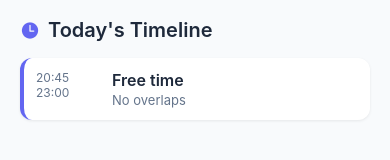
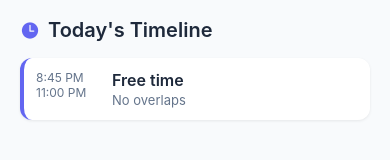
Before and after one commit to ahirsch17/SamePath, a React Native app in the folder samepath-app/: screen /SamePath in a window 390 px wide. Shown: the part 216-376 px from the top of the page. Built offline with nearby package versions, Linux system fonts and the light colour scheme.

Commit message:
Fix overlap calculation to check each friend interval; format times as 12-hour AM/PM

```diff
--- a/samepath-app/screens/SamePathScreen.tsx
+++ b/samepath-app/screens/SamePathScreen.tsx
@@ -55,6 +55,14 @@ export default function SamePathScreen() {
   }, []);
 
   const isFocused = useIsFocused();
+
+  const formatTime12Hour = (minutes: number) => {
+    const hours = Math.floor(minutes / 60);
+    const mins = minutes % 60;
+    const h12 = hours === 0 ? 12 : (hours > 12 ? hours - 12 : hours);
+    const ampm = hours < 12 ? 'AM' : 'PM';
+    return `${h12}:${mins.toString().padStart(2, '0')} ${ampm}`;
+  };
 
   const fetchPending = useCallback(async () => {
       try {
@@ -205,10 +213,18 @@ export default function SamePathScreen() {
       const withOverlap = plan.map(entry => {
         if (entry.type !== 'free') return entry;
         let count = 0;
+        const userFreeInterval: [number, number][] = [[entry.start, entry.end]];
         for (const friend of ff) {
           const fFree = friend?.[todayIdx] || [];
-          const overlaps = intersectIntervals([[entry.start, entry.end]], fFree);
-          if (overlaps.length) count++;
+          if (fFree.length === 0) continue;
+          // Check if any of friend's free intervals overlap with this user's free interval
+          for (const fInterval of fFree) {
+            const overlaps = intersectIntervals(userFreeInterval, [fInterval]);
+            if (overlaps.length > 0) {
+              count++;
+              break; // Only count each friend once per free block
+            }
+          }
         }
         return { ...entry, overlapCount: count };
       });
@@ -285,8 +301,8 @@ export default function SamePathScreen() {
             todayPlan.map((item, idx) => (
               <View key={`timeline-${idx}`} style={[styles.planItem, item.type === 'free' ? styles.planFree : styles.planClass]}>
                 <View style={styles.planTimeCol}>
-                  <Text style={styles.planTime}>{`${Math.floor(item.start/60)}:${(item.start%60).toString().padStart(2,'0')}`}</Text>
-                  <Text style={styles.planTime}>{`${Math.floor(item.end/60)}:${(item.end%60).toString().padStart(2,'0')}`}</Text>
+                  <Text style={styles.planTime}>{formatTime12Hour(item.start)}</Text>
+                  <Text style={styles.planTime}>{formatTime12Hour(item.end)}</Text>
                 </View>
                 <View style={{ flex: 1 }}>
                   {item.type === 'class' ? (
```
